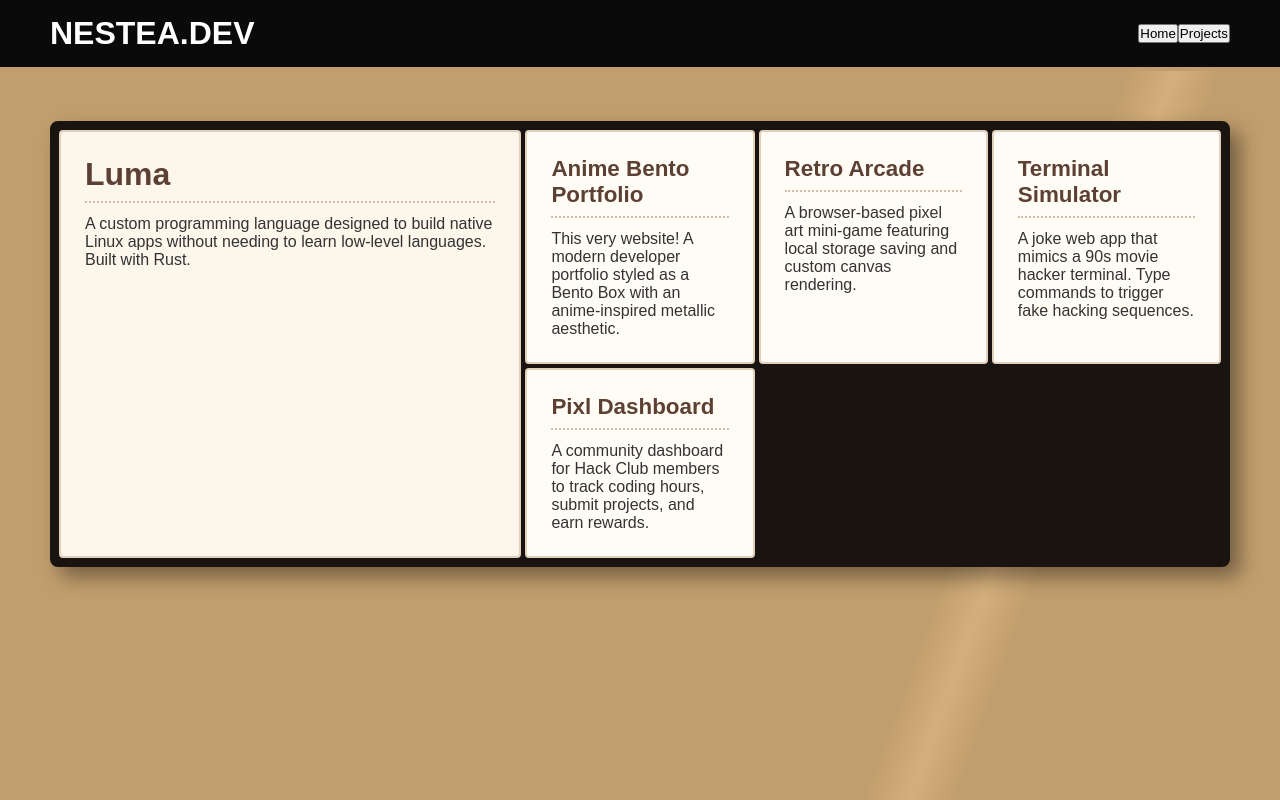
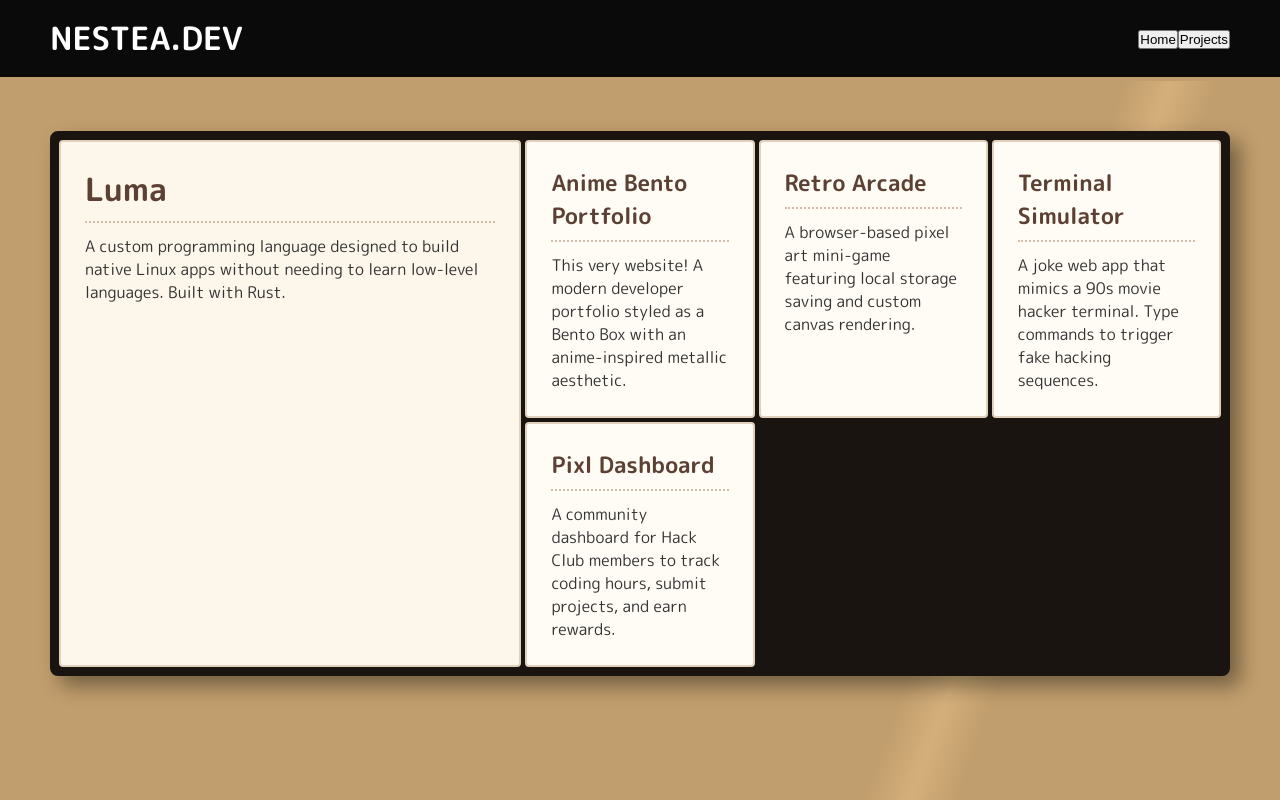
Before and after one commit to SandwichEater577/My-Portflio, a React app: page / in a window 1280 px wide. Built offline with nearby package versions, Linux system fonts and the light colour scheme; the HTML template or start-up script is replaced by a standard one.

Commit message:
updated font import location

```diff
--- a/src/index.css
+++ b/src/index.css
@@ -1,3 +1,5 @@
+@import url("https://fonts.googleapis.com/css2?family=M+PLUS+Rounded+1c:wght@400;700;800&display=swap");
+
 * {
   box-sizing: border-box;
   margin: 0;
@@ -11,8 +13,6 @@ div#root {
   flex-direction: column;
 }
 
-@import url("https://fonts.googleapis.com/css2?family=M+PLUS+Rounded+1c:wght@400;700;800&display=swap");
-
 body {
   font-family: "M PLUS Rounded 1c", sans-serif;
 }
```
